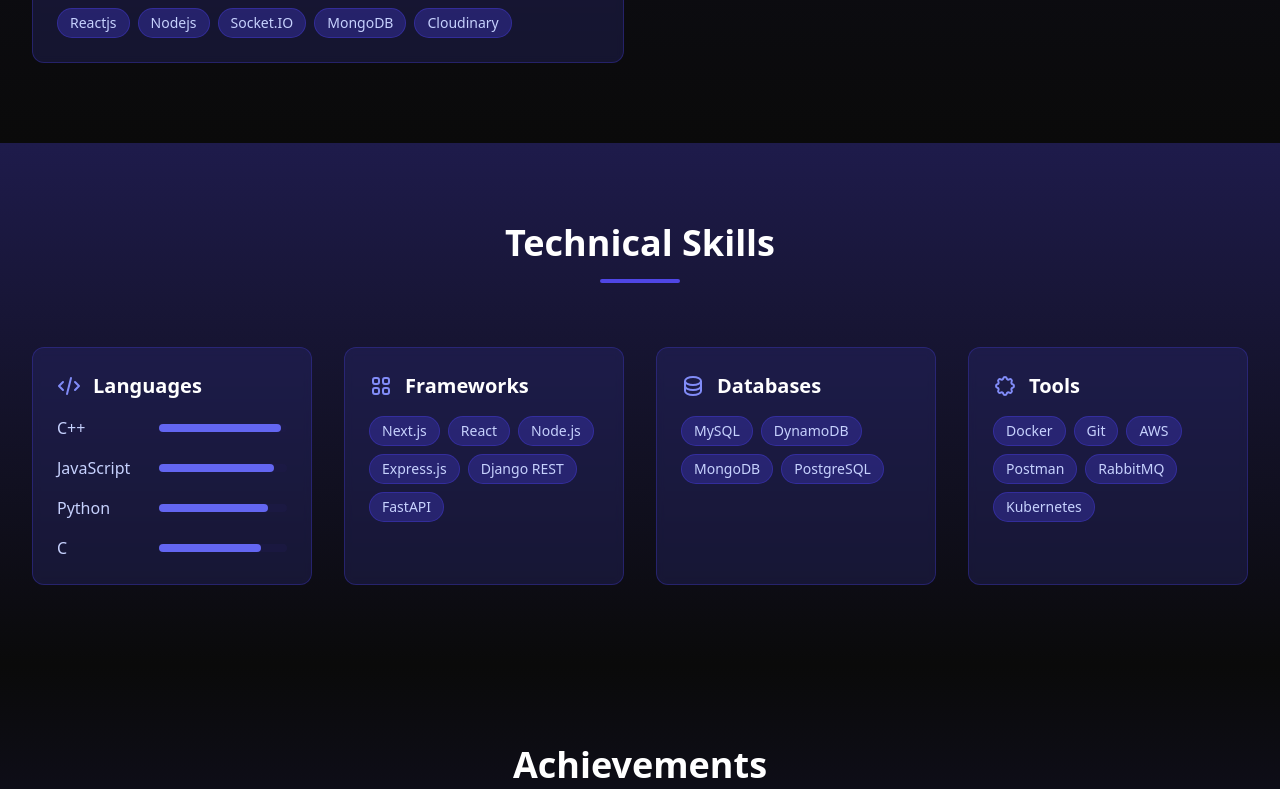
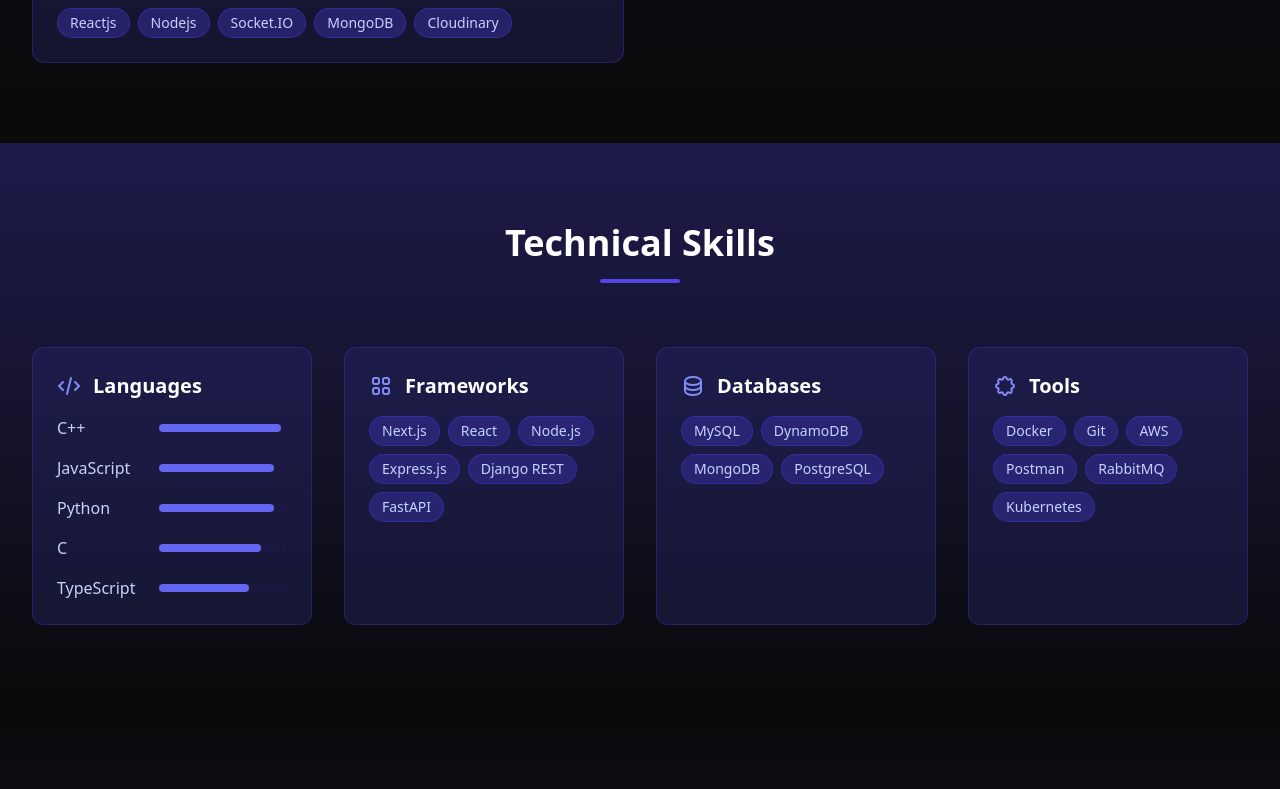
Before and after one commit to AKSourav/portfolio-tailwind, a Next.js app: page / in a window 1280 px wide. Shown: the part 3745-4534 px from the top of the page. Built offline with nearby package versions, Linux system fonts and the light colour scheme.

Commit message:
skill add

```diff
--- a/components/ProjectsShowcase.jsx
+++ b/components/ProjectsShowcase.jsx
@@ -7,7 +7,7 @@
       description: "A high-performance, event-driven WebSocket notification system built with the ws package and Redis pub/sub, designed for horizontal scalability.",
       image: "/projects/scalable-ws.png?text=Scalable+WS+Server",
       githubUrl: "https://github.com/AKSourav/scalable-websocket.server",
-      technologies: ["WS", "NodeJS", "Redis", "AWS"]
+      technologies: ["TypeScript","WS", "NodeJS", "Redis", "AWS"]
     },
     {
       id: 1,
--- a/components/Skills.jsx
+++ b/components/Skills.jsx
@@ -10,8 +10,9 @@
       skills: [
         { name: "C++", proficiency: 95 },
         { name: "JavaScript", proficiency: 90 },
-        { name: "Python", proficiency: 85 },
-        { name: "C", proficiency: 80 }
+        { name: "Python", proficiency: 90 },
+        { name: "C", proficiency: 80 },
+        { name: "TypeScript", proficiency: 70 },
       ]
     },
     frameworks: {
```
